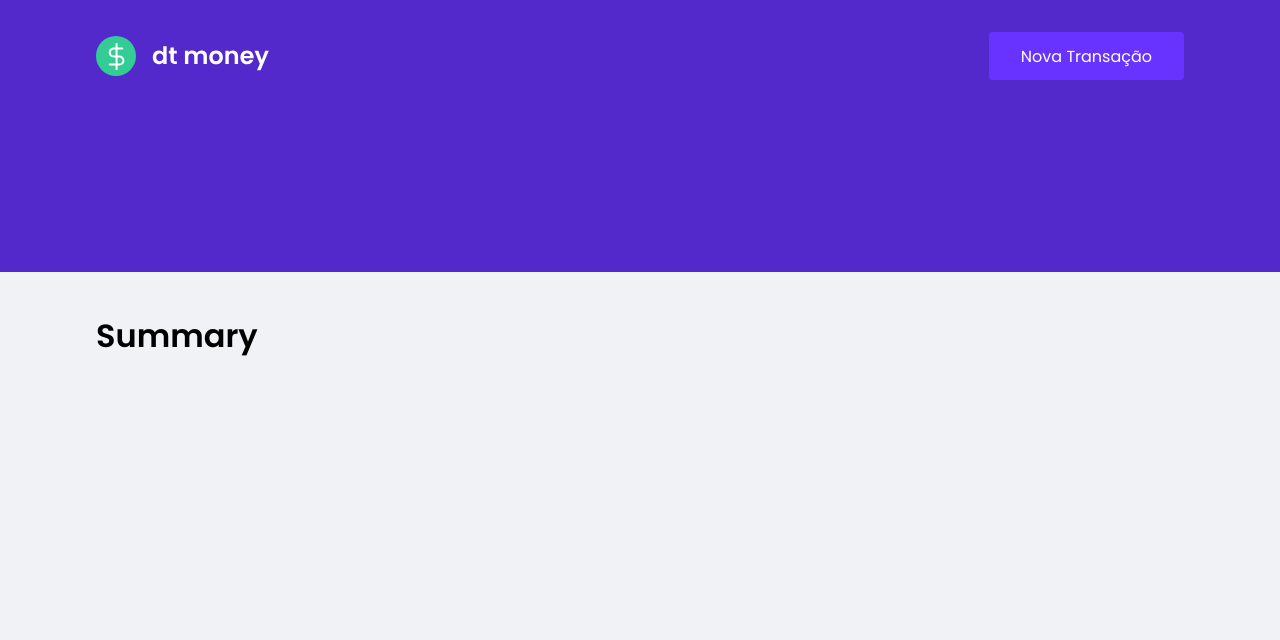
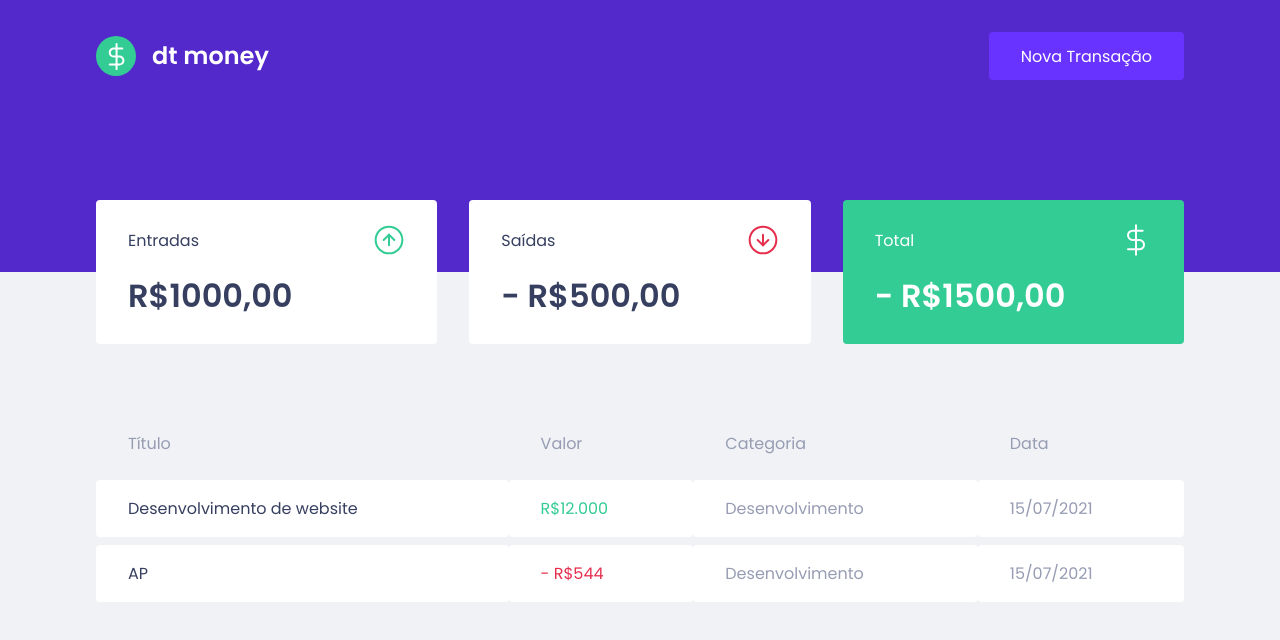
Before and after one commit to RafaelBarbosa09/dtmoney, a React (Create React App) app: page / in a window 1280 px wide. Shown: the top 640 px of the page. Built offline with nearby package versions, Linux system fonts and the light colour scheme.

Commit message:
implementando summary e transactions table

```diff
--- a/public/index.html
+++ b/public/index.html
@@ -6,7 +6,7 @@
     <meta name="viewport" content="width=device-width, initial-scale=1" />
     <link rel="shortcut icon" href="favicon.png" type="image/png">
     <link rel="preconnect" href="https://fonts.googleapis.com">
-    <link href="https://fonts.googleapis.com/css2?family=Poppins:wght@400;600;700&display=swap" rel="stylesheet">
+    <link href="https://fonts.googleapis.com/css2?family=Poppins:wght@400;500;600;700&display=swap" rel="stylesheet">
     <title>dtmoney</title>
   </head>
   <body>
--- a/src/components/Dashboard/index.tsx
+++ b/src/components/Dashboard/index.tsx
@@ -1,10 +1,12 @@
 import { Summary } from "../Summary";
+import { TransactionsTable } from "../TransactionsTable";
 import { Container } from "./styles";
 
 export function Dashboard() {
   return (
     <Container>
       <Summary />
+      <TransactionsTable />
     </Container>
   );
 }
--- a/src/components/Summary/index.tsx
+++ b/src/components/Summary/index.tsx
@@ -1,10 +1,31 @@
+import incomeImg from "../../assets/income.svg"
+import outcomeImg from "../../assets/outcome.svg"
+import totalImg from "../../assets/total.svg"
 import { Container } from "./styles";
 
 export function Summary() {
   return (
     <Container>
       <div>
-        <h1>Summary</h1>
+        <header>
+          <p>Entradas</p>
+          <img src={incomeImg} alt="Entradas" />
+        </header>
+        <strong>R$1000,00</strong>
+      </div>
+      <div>
+        <header>
+          <p>Saídas</p>
+          <img src={outcomeImg} alt="Saídas" />
+        </header>
+        <strong>- R$500,00</strong>
+      </div>
+      <div className="highlight-background">
+        <header>
+          <p>Total</p>
+          <img src={totalImg} alt="Total" />
+        </header>
+        <strong>- R$1500,00</strong>
       </div>
     </Container>
   );
--- a/src/components/Summary/styles.ts
+++ b/src/components/Summary/styles.ts
@@ -1,3 +1,34 @@
 import styled from "styled-components";
 
-export const Container = styled.div``;
+export const Container = styled.div`
+  display: grid;
+  grid-template-columns: repeat(3, 1fr);
+  gap: 2rem;
+  margin-top: -7rem;
+
+  div {
+    background: var(--shape);
+    padding: 1.5rem 2rem;
+    border-radius: 0.25rem;
+    color: var(--text-title);
+
+    header {
+      display: flex;
+      align-items: center;
+      justify-content: space-between;
+    }
+
+    strong {
+      display: block;
+      margin-top: 1rem;
+      font-size: 2rem;
+      font-weight: medium;
+      line-height: 3rem;
+    }
+
+    &.highlight-background {
+      background: var(--green);
+      color: var(--shape);
+    }
+  }
+`;
--- /dev/null
+++ b/src/components/TransactionsTable/index.tsx
@@ -0,0 +1,32 @@
+import { Container } from "./styles";
+
+export function TransactionsTable() {
+  return (
+    <Container>
+      <table>
+        <thead>
+          <tr>
+            <th>Título</th>
+            <th>Valor</th>
+            <th>Categoria</th>
+            <th>Data</th>
+          </tr>
+        </thead>
+        <tbody>
+          <tr>
+            <td>Desenvolvimento de website</td>
+            <td className="deposit">R$12.000</td>
+            <td>Desenvolvimento</td>
+            <td>15/07/2021</td>
+          </tr>
+          <tr>
+            <td>AP</td>
+            <td className="withdraw">- R$544</td>
+            <td>Desenvolvimento</td>
+            <td>15/07/2021</td>
+          </tr>
+        </tbody>
+      </table>
+    </Container>
+  );
+}
--- /dev/null
+++ b/src/components/TransactionsTable/styles.ts
@@ -0,0 +1,39 @@
+import styled from "styled-components";
+
+export const Container = styled.div`
+  margin-top: 4rem;
+
+  table {
+    width: 100%;
+    border-spacing: 0 0.5rem;
+
+    th {
+      color: var(--text-body);
+      font-weight: normal;
+      padding: 1rem 2rem;
+      text-align: left;
+      line-height: 1.5rem;
+    }
+
+    td {
+      padding: 1rem 2rem;
+      border: 0;
+      background: var(--shape);
+      font-weight: normal;
+      color: var(--text-body);
+      border-radius: 0.25rem;
+
+      &:first-child {
+        color: var(--text-title);
+      }
+
+      &.deposit {
+        color: var(--green);
+      }
+
+      &.withdraw {
+        color: var(--red);
+      }
+    }
+  }
+`;
--- a/src/styles/global.ts
+++ b/src/styles/global.ts
@@ -4,6 +4,7 @@
     :root {
         --background: #f0f2f5;
         --red: #e52e4d;
+        --green: #33cc95;
         --blue: #5429cc;
         --blue-light: #6933ff;
         --text-title: #363f5f;
```
